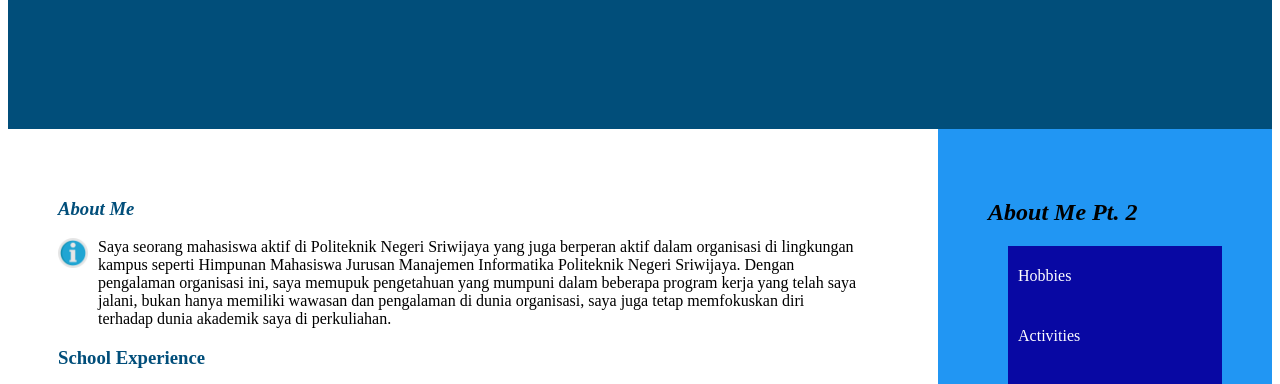
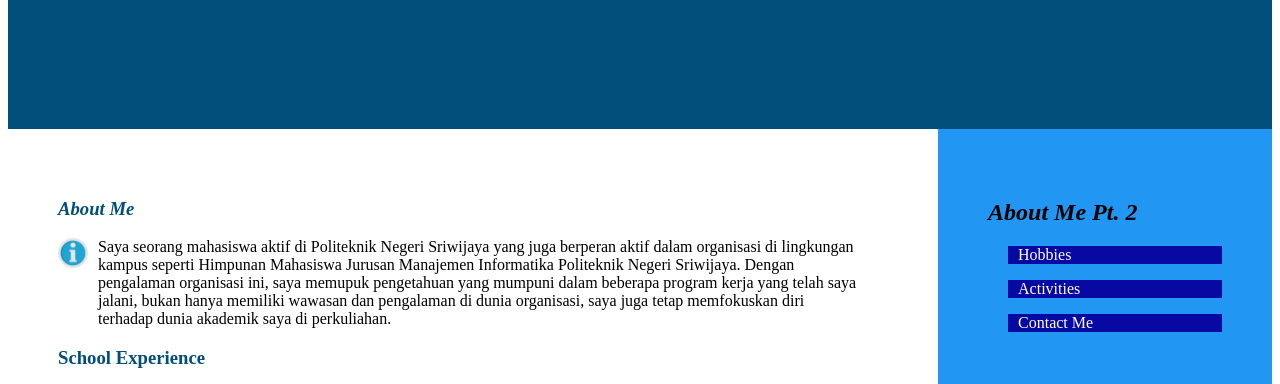
Before and after one commit to daustag/mycv, a plain HTML site: page index.html in a window 1280 px wide. Shown: the part 379-763 px from the top of the page. Drawn offline with Linux system fonts and the light colour scheme.

Commit message:
Update style.css

```diff
--- a/style.css
+++ b/style.css
@@ -65,14 +65,12 @@ h3{
 .kanan ul li{
     list-style: none;
     background-color: rgb(8, 8, 163);
-    padding: 5px;
     padding-left: 10px;
     margin-left: -20px;
 }
 .kanan ul li:hover{
     list-style: none;
     background-color: rgb(255, 255, 255);
-    padding: 5px;
     color: black;
     padding-left: 10px;
     margin-left: -20px;
```
